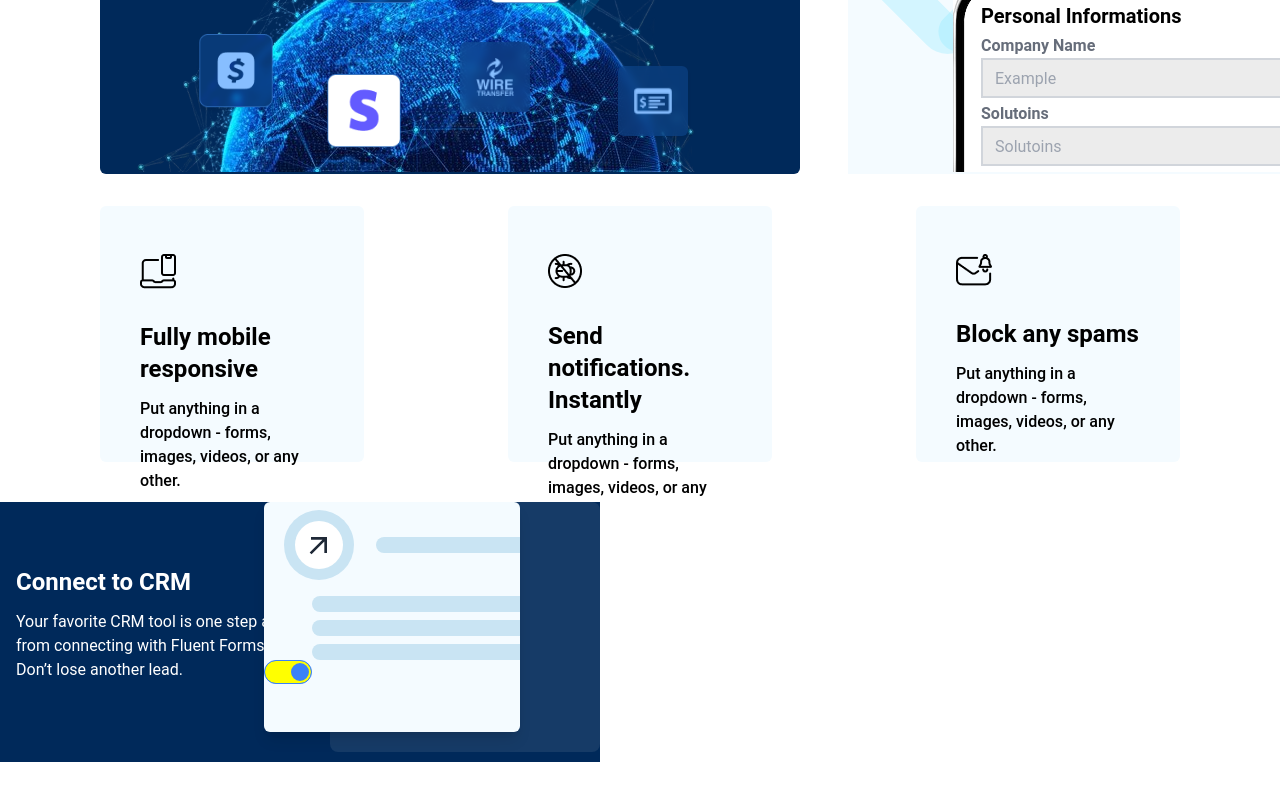
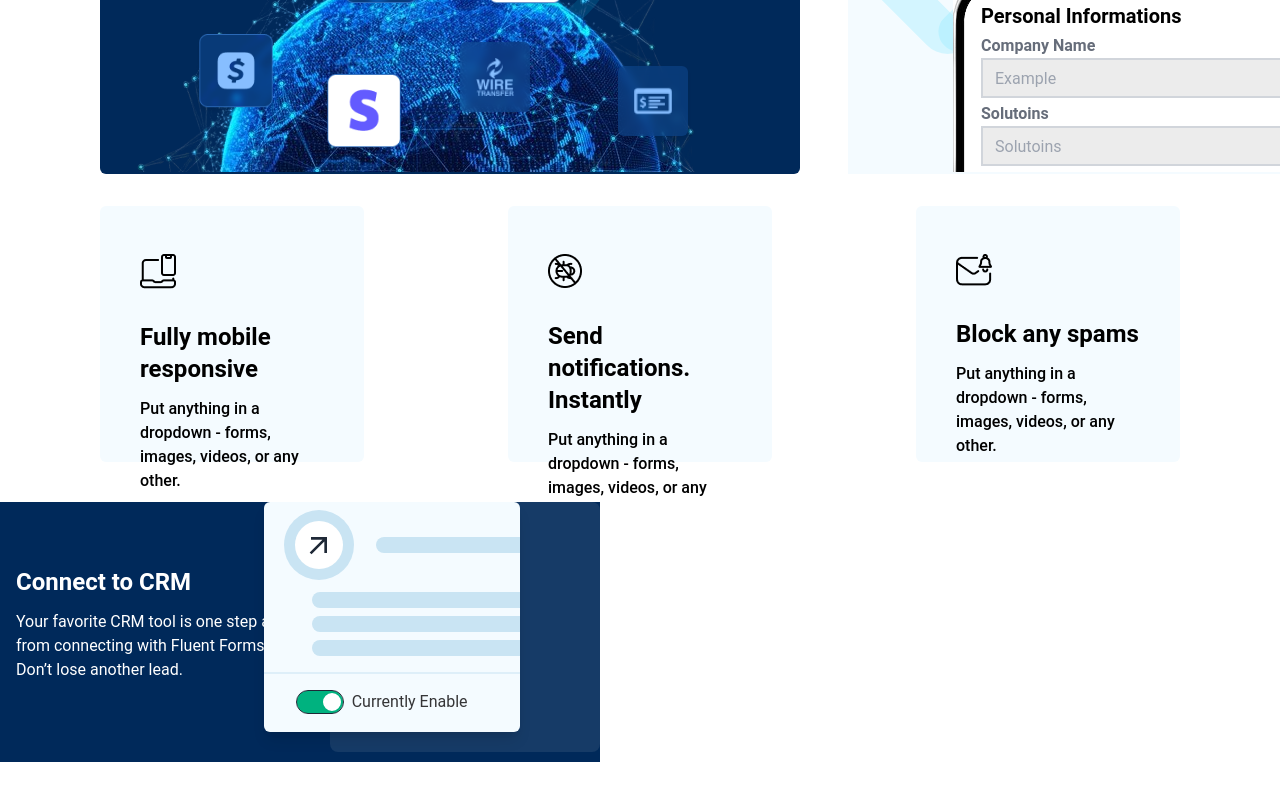
Before and after one commit to ronobir84/fluent-forms, a React (Vite) app: page / in a window 1280 px wide. Shown: the part 2765-3565 px from the top of the page. Built offline with nearby package versions, Linux system fonts and the light colour scheme.

Commit message:
add this last swction

```diff
--- a/package.json
+++ b/package.json
@@ -23,7 +23,7 @@
     "@types/react-dom": "^18.2.17",
     "@vitejs/plugin-react": "^4.2.1",
     "autoprefixer": "^10.4.17",
-    "daisyui": "^4.6.0",
+    "daisyui": "^4.6.2",
     "eslint": "^8.55.0",
     "eslint-plugin-react": "^7.33.2",
     "eslint-plugin-react-hooks": "^4.6.0",
--- a/src/Pages/HomePage/Connect/Connect.jsx
+++ b/src/Pages/HomePage/Connect/Connect.jsx
@@ -22,12 +22,13 @@ import { MdArrowOutward } from "react-icons/md";
 
                                 </div>
                             </div>
-                            <div className="w-52 h-4 bg-[#C9E4F3] rounded-l-3xl ml-12 mt-2"></div>
+                            <div className="w-52 h-4 bg-[#C9E4F3] rounded-l-3xl ml-12 mt-1"></div>
                             <div className="w-52 h-4 bg-[#C9E4F3] rounded-l-3xl ml-12 mt-2"></div>
                             <div className="w-52 h-4 bg-[#C9E4F3] rounded-l-3xl ml-12 mt-2"></div>
 
-                            <div>
-                                <input type="checkbox" className="toggle [--tglbg:yellow] bg-blue-500 hover:bg-blue-700 border-blue-500" checked />
+                            <div className="flex items-center gap-2 border-solid border-t-2 border-[#DEEFF9] mt-4 ">
+                                <input type="checkbox" className="toggle [--tglbg:#00B27F] bg-white hover:bg-white mt-4 ml-8" checked />
+                                <h3 className="text-base text-[#353537] font-normal mt-4 ">Currently Enable</h3>
                             </div>
 
                         </div>
```
Also changed, not shown: 1 other file (tests, documents, lock files or other folders).
